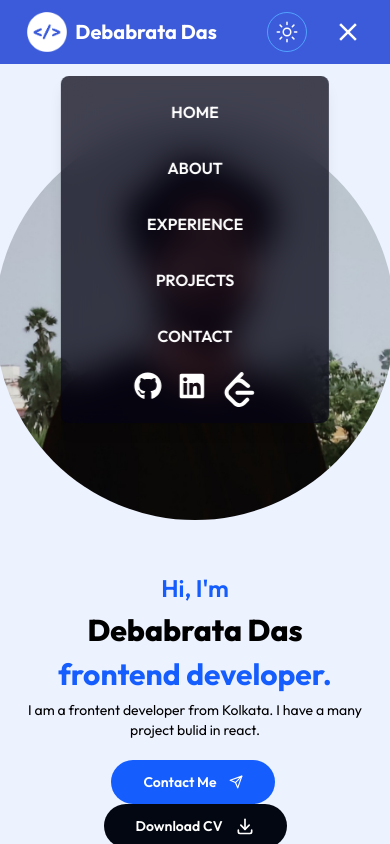
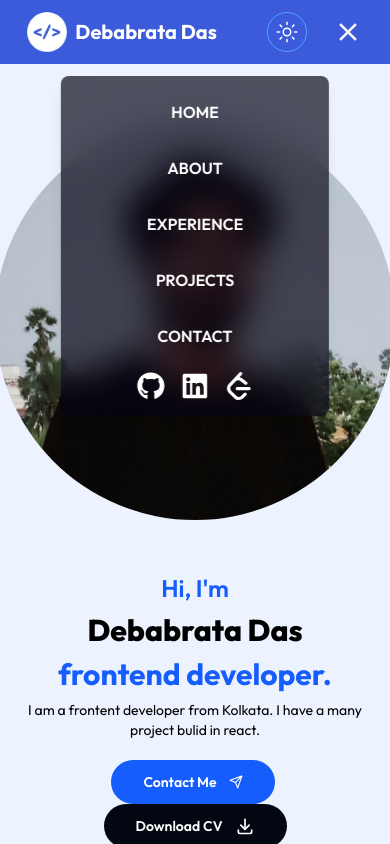
Before and after one commit to dev-debabrata/dev-debabrata-portfolio, a React (Vite) app: page / in a window 390 px wide. Both pictures are taken after a click on the icon 347 px from the left and 32 px from the top of the page. Shown: the top 844 px of the page. Built offline with nearby package versions, Linux system fonts and the light colour scheme.

Commit message:
15-07-2025

```diff
--- a/src/Components/About.jsx
+++ b/src/Components/About.jsx
@@ -89,7 +89,7 @@ const About = () => {
                     {/* Tab Buttons */}
                     <div
                         ref={tabRef}
-                        className="xl:w-[40%] w-[80%] mx-auto flex items-center justify-between relative rounded-full dark:bg-slate-600 bg-white p-1 mb-10"
+                        className="xl:w-[40%] w-[80%] mx-auto flex items-center justify-between relative rounded-full dark:bg-slate-300 bg-white p-1 mb-10"
                     >
                         {tabs.map((tab, index) => (
                             <button
--- a/src/Components/Navbar.jsx
+++ b/src/Components/Navbar.jsx
@@ -119,7 +119,7 @@ const Navbar = () => {
                 </div>
                 {/* Mobile Menu Items */}
                 {isOpen && (
-                    <div className="absolute top-16 left-1/2 transform -translate-x-1/2 w-4/5 bg-[#050414bd] bg-opacity-50 backdrop-filter backdrop-blur-lg z-50 rounded-lg shadow-lg md:hidden">
+                    <div className="absolute top-16 left-1/2 transform -translate-x-1/2 w-4/5 bg-[#050414ad] bg-opacity-50 backdrop-filter backdrop-blur-lg z-50 rounded-lg shadow-lg md:hidden">
                         <ul className="flex flex-col items-center space-y-4 py-4 text-white">
                             {NavbarMenu.map((item) => (
                                 <li
@@ -152,7 +152,7 @@ const Navbar = () => {
                                     target="_blank"
                                     rel="noopener noreferrer"
                                     className=" hover:text-black">
-                                    <SiLeetcode size={35} />
+                                    <SiLeetcode size={28} />
                                 </a>
                             </div>
                         </ul>
--- a/src/Pages/ProjectsList.jsx
+++ b/src/Pages/ProjectsList.jsx
@@ -68,7 +68,7 @@ const ProjectsList = () => {
                         {/* Destop slider */}
                         <div
                             ref={tabRef}
-                            className=" hidden xl:w-[80%] mx-auto md:flex items-center justify-between relative rounded-full dark:bg-slate-600 bg-white p-1 mb-10"
+                            className=" hidden xl:w-[80%] mx-auto md:flex items-center justify-between relative rounded-full dark:bg-slate-300 bg-white p-1 mb-10"
                         >
                             {projectsTabs.map((tab, index) => (
                                 <button
```
